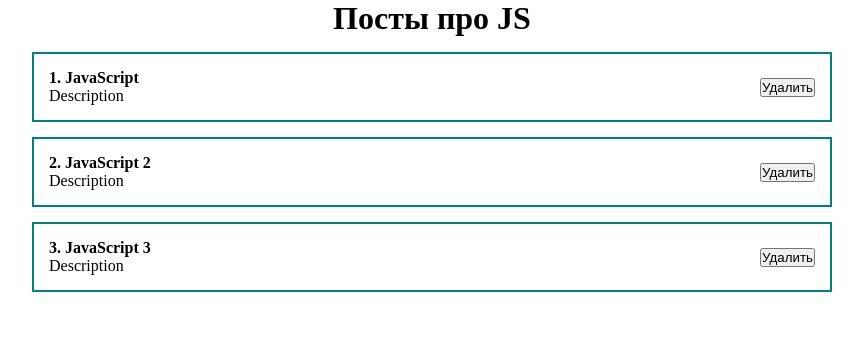
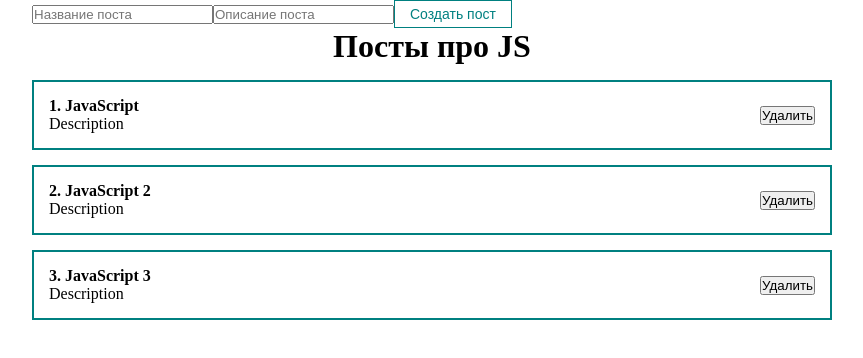
Before and after one commit to RaiseOnce/react-course, a React (Create React App) app: page / in a window 1280 px wide. Shown: the top 358 px of the page, without its empty margins (208-1071 px from the left). Built offline with nearby package versions, Linux system fonts and the light colour scheme.

Commit message:
btn ui is done

```diff
--- a/src/App.js
+++ b/src/App.js
@@ -3,6 +3,7 @@
 import './styles/App.css'
 import PostItem from './components/PostItem'
 import PostList from './components/PostList'
+import MyButton from './components/UI/button/MyButton'
 
 function App() {
   const [posts, setPosts] = useState([
@@ -13,6 +14,11 @@
 
   return (
     <div className="App">
+      <form>
+        <input type="text" placeholder="Название поста" />
+        <input type="text" placeholder="Описание поста" />
+        <MyButton disabled>Создать пост</MyButton>
+      </form>
       <PostList posts={posts} title="Посты про JS" />
     </div>
   )
--- /dev/null
+++ b/src/components/UI/button/MyButton.jsx
@@ -0,0 +1,12 @@
+import React from 'react'
+import classes from './MyButton.module.css'
+
+const MyButton = ({ children, ...props }) => {
+  return (
+    <button {...props} className={classes.myBtn}>
+      {children}
+    </button>
+  )
+}
+
+export default MyButton
--- /dev/null
+++ b/src/components/UI/button/MyButton.module.css
@@ -0,0 +1,8 @@
+.myBtn {
+  padding: 5px 15px;
+  color: teal;
+  font-size: 14px;
+  background: transparent;
+  border: 1px solid teal;
+  cursor: pointer;
+}
```
